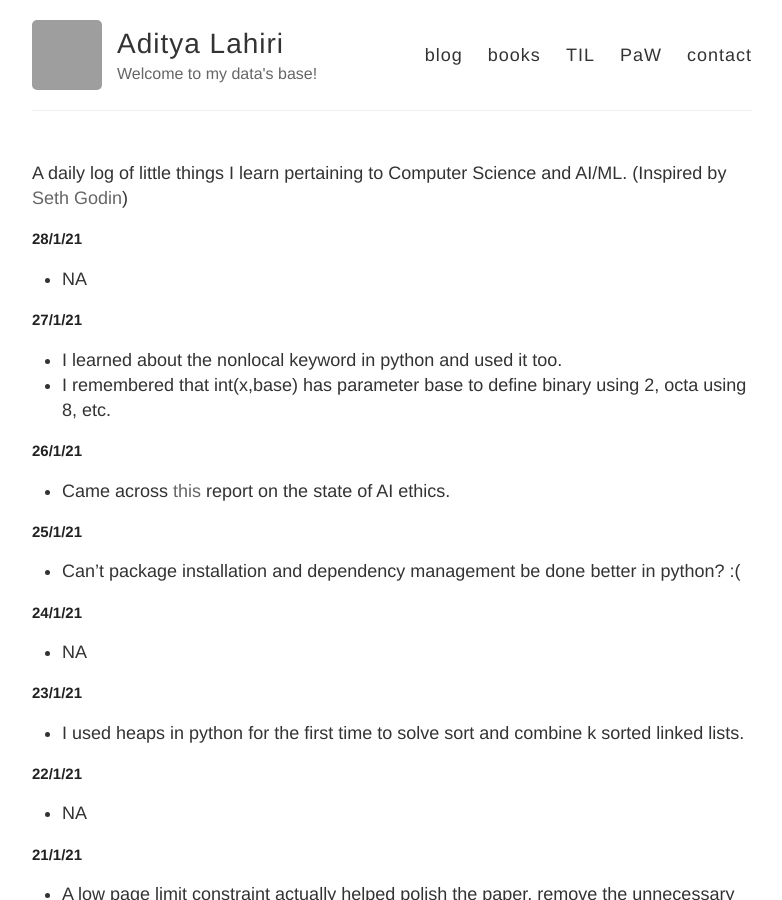
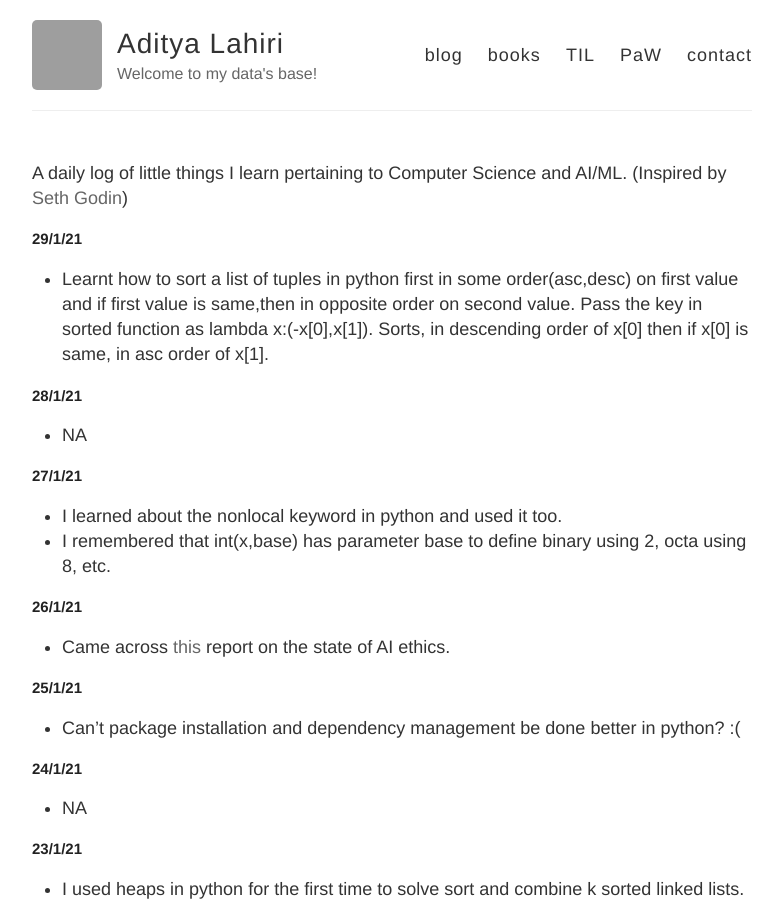
Before and after one commit to adityalahiri/adityalahiri.github.io, a Jekyll site: the page built from TIL.md, in a window 1280 px wide and 900 px high. Shown: the whole window, without its empty margins (248-1030 px from the left). Built offline with Jekyll 4.4.1, drawn with Linux system fonts in a browser that asks for light colours; our own code applies the rules of GitHub Pages for plain Markdown files; grey boxes are pictures that could not be loaded.

Commit message:
Update for 29/1

```diff
--- a/TIL.md
+++ b/TIL.md
@@ -1,5 +1,10 @@
 A daily log of little things I learn pertaining to Computer Science and AI/ML.
 (Inspired by [Seth Godin](https://seths.blog/))
+
+## 29/1/21
+
+* Learnt how to sort a list of tuples in python first in some order(asc,desc) on first value and if first value is same,then in opposite order on second value.
+Pass the key in sorted function as lambda x:(-x[0],x[1]). Sorts, in descending order of x[0] then if x[0] is same, in asc order of x[1].
 
 ## 28/1/21
 
```
